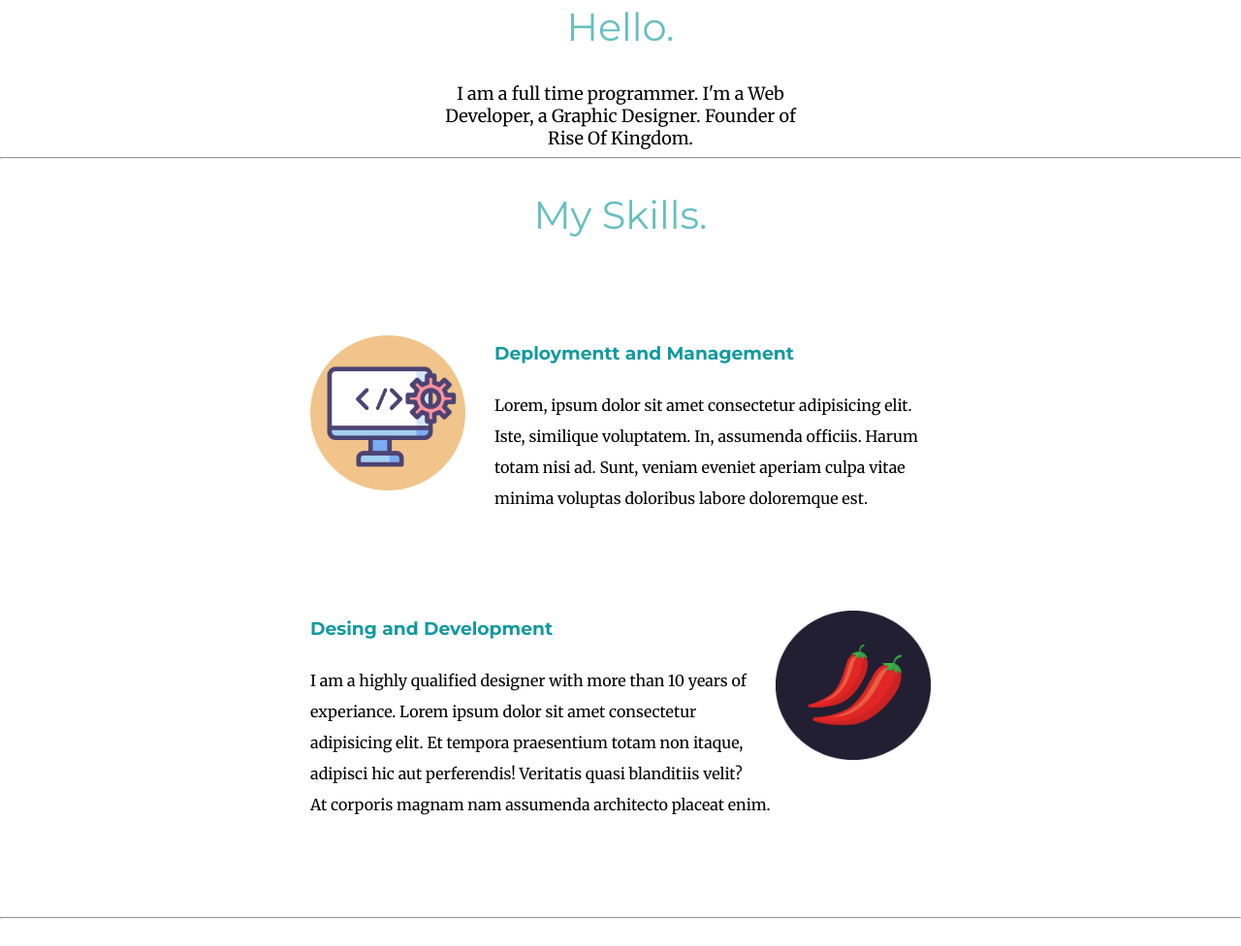
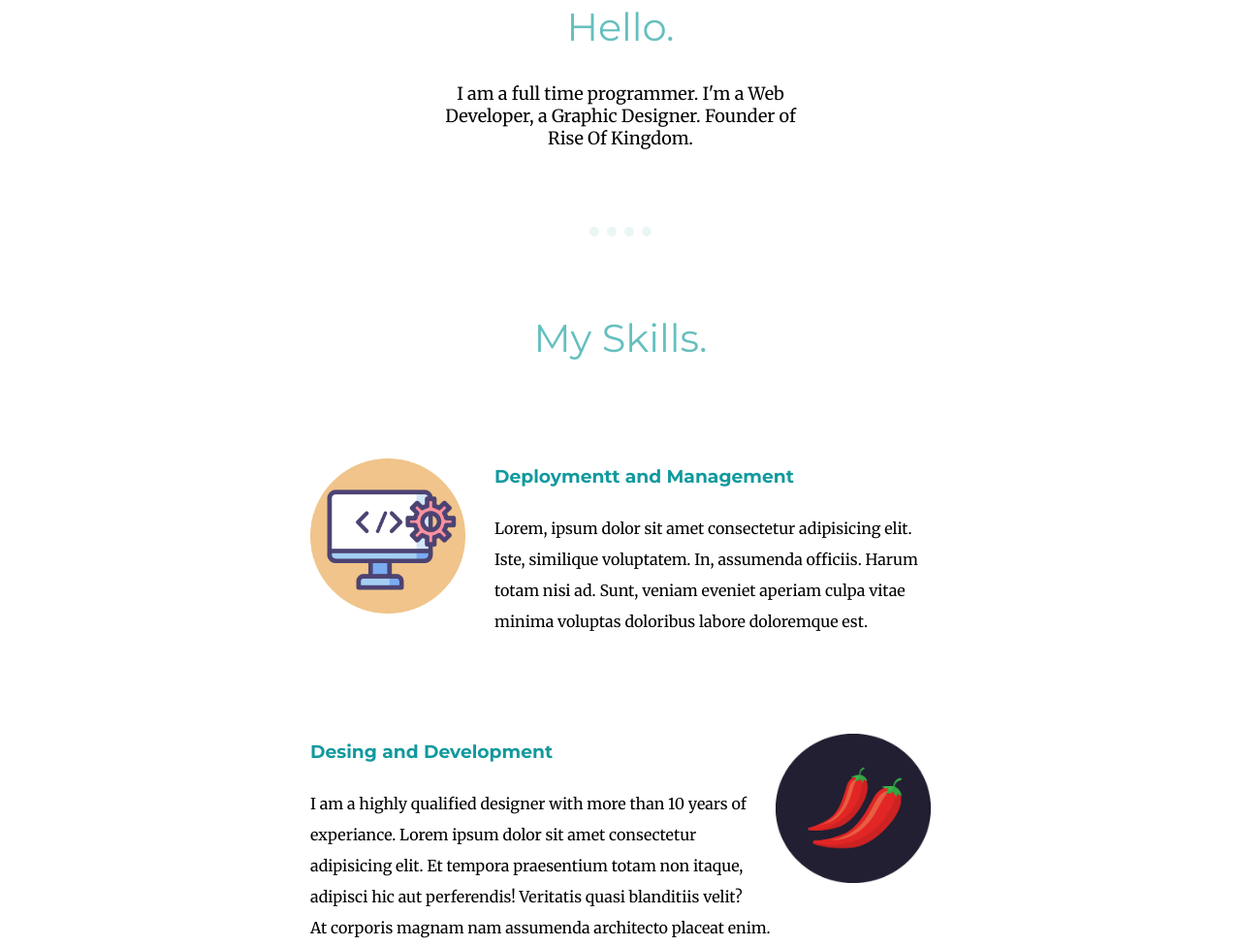
Before and after one commit to ashardaniyal12/my-portfolio, a plain HTML site: page index.html in a window 1280 px wide. Shown: the part 993-1969 px from the top of the page at 97% size. Drawn offline with Linux system fonts and the light colour scheme.

Commit message:
Completed the portfolio

```diff
--- a/css/style.css
+++ b/css/style.css
@@ -20,7 +20,12 @@ h3 {
     font-family: 'Montserrat', sans-serif;
     color: #11999E;
 }
-
+hr {
+    width: 5%;
+    border: none;
+    border-top: dotted 10px #EAF6F6;
+    margin: 80px auto;
+}
 .top-container{
     background-color:#E4F9F5 ;
     position: relative;
```
Also changed, not shown: index.html (+0 -1 lines).
